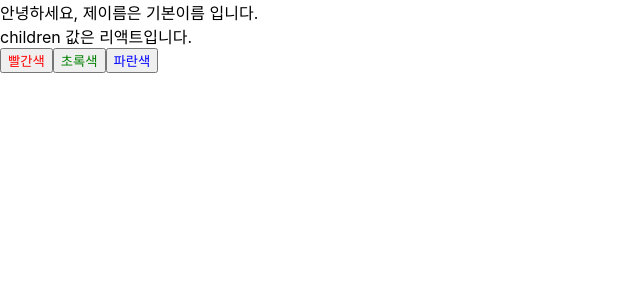
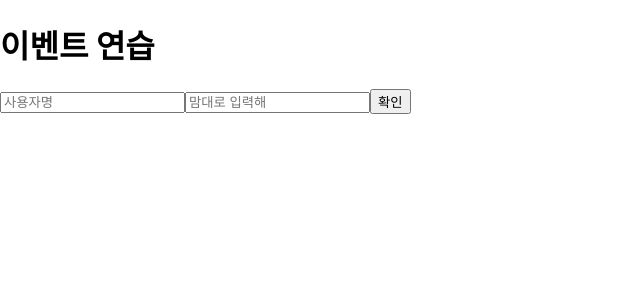
Before and after one commit to choilettuce/personal_practice, a React (Create React App) app in the folder react/lettuce/: page / in a window 1280 px wide. Shown: the top 300 px of the page, without its empty margins (0-640 px from the left). Built offline with nearby package versions, Linux system fonts and the light colour scheme.

Commit message:
study react

```diff
--- a/react/lettuce/src/App.js
+++ b/react/lettuce/src/App.js
@@ -1,13 +1,13 @@
 import './App.css';
-import Mycomponent from './Mycomponent/Mycomponent';
-import Say from './UseState/Say';
+// import Mycomponent from './Mycomponent/Mycomponent';
+// import Say from './UseState/Say';
+import EventPractice from './EventHandle/EventPractice';
 
 function App() {
 
   return (
     <>
-    <Mycomponent>리액트</Mycomponent>
-    <Say/>
+    <EventPractice/>
     </>
   )
 }
--- /dev/null
+++ b/react/lettuce/src/EventHandle/EventPractice.jsx
@@ -0,0 +1,42 @@
+import React, {useState} from "react";
+
+const EventPractice = () => {
+    const [username, setUsername] = useState('');
+    const [message, setMessage] = useState('');
+    const onChangeUsername = e => setUsername(e.target.value);
+    const onChangeMessage = e => setMessage(e.target.value);
+    const onClick = () => {
+        alert(username + ' : ' + message);
+        setUsername('');
+        setMessage('');
+    };
+
+    const onKeyPress = e => {
+        if (e.key === 'Enter') {
+            onClick();
+        }
+    };
+
+    return (
+        <div>
+            <h1>이벤트 연습</h1>
+            <input type="text"
+            name="username"
+            placeholder="사용자명"
+            value={username}
+            onChange={onChangeUsername}
+            />
+
+            <input type="text"
+            name="message"
+            placeholder="맘대로 입력해"
+            value={message}
+            onChange={onChangeMessage}
+            onKeyPress={onKeyPress}
+            />
+            <button onClick={onClick}>확인</button>
+        </div>
+    );
+};
+
+export default EventPractice;
--- a/react/lettuce/src/UseState/Say.jsx
+++ b/react/lettuce/src/UseState/Say.jsx
@@ -4,19 +4,18 @@ const Say = () => {
     const [message, setMessage] = useState('');
     const onClickEnter = () => setMessage('안녕하세요!');
     const onClickLeave = () => setMessage('안녕히가세요!');
-
     const [color, setColor] = useState('black');
 
     return (
         <div>
+            <button onClick={onClickEnter}>입장</button>
+            <button onClick={onClickLeave}>퇴장</button>
+            <h1 style={{color}}>{message}</h1>
             <button style={{color : 'red'}} onClick={()=> setColor('red')}> 빨간색</button>
             <button style={{color : 'green'}} onClick={()=> setColor('green')}> 초록색</button>
             <button style={{color : 'blue'}} onClick={()=> setColor('blue')}>파란색</button>
-            <h1>{message}</h1>
-
         </div>
     );
-
 };
 
-export default Say
+export default Say;
--- a/react/lettuce/src/index.js
+++ b/react/lettuce/src/index.js
@@ -1,7 +1,7 @@
 import React from 'react';
 import ReactDOM from 'react-dom/client';
 import './index.css';
-import conditional from './conditional/conditionalOperator';
+// import conditional from './conditional/conditionalOperator';
 import App from './App';
 
 
```
Also changed, not shown: react/lettuce/src/conditional/conditionalOperator.jsx (renamed from react/lettuce/src/conditional/conditionalOperator.js).
